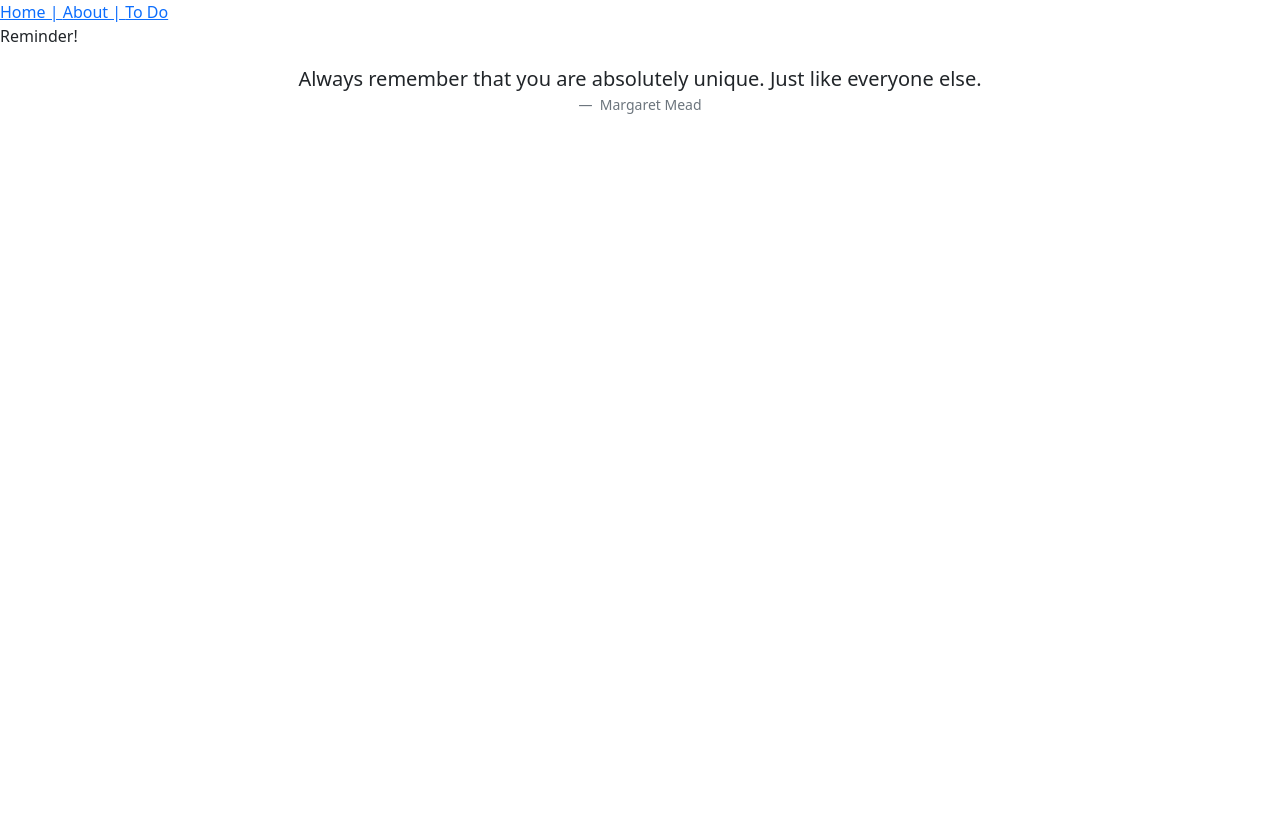
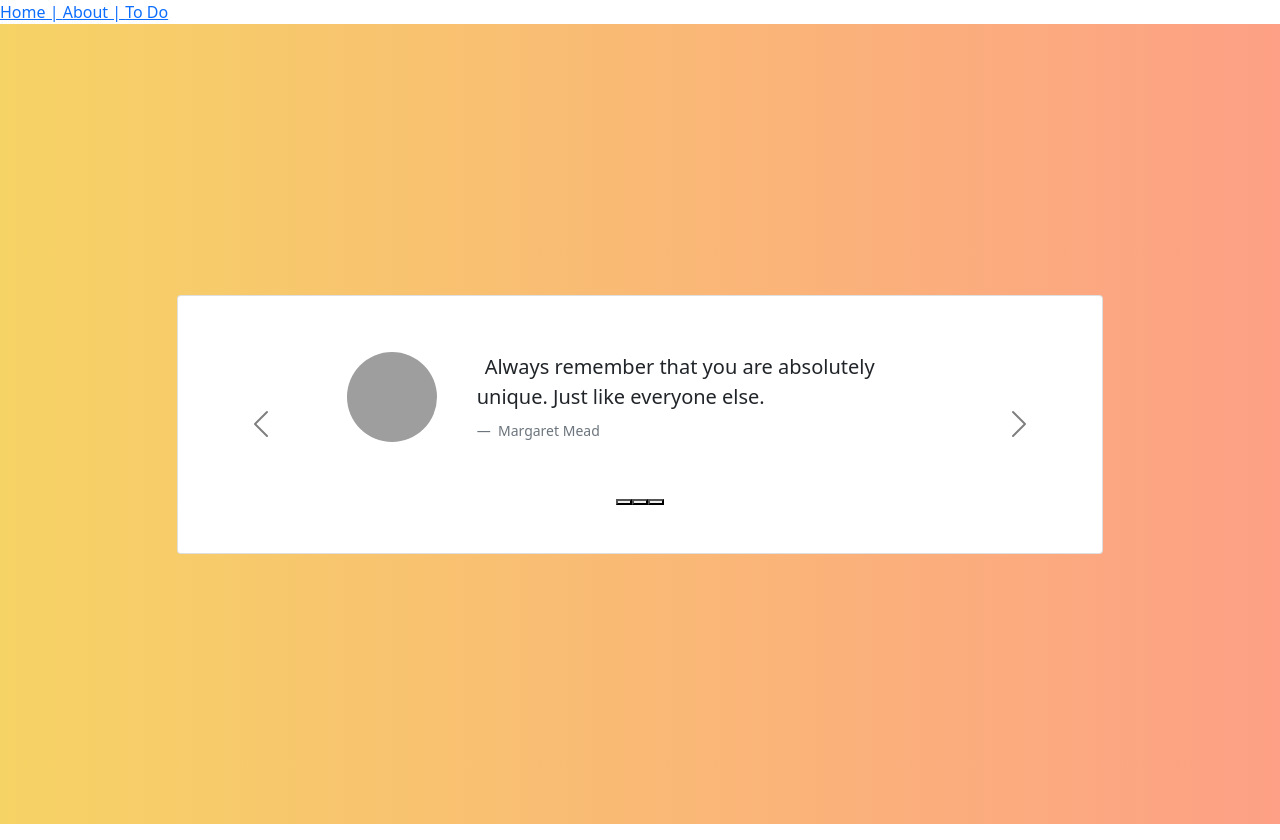
Before and after one commit to jzicc/Routing-Demo-2135-jzc, an Angular app: page / in a window 1280 px wide. Before the commit the page ends 800 px from the top, so only its background shows below. Built offline with nearby package versions, Linux system fonts and the light colour scheme; grey boxes are pictures that could not be loaded.

Commit message:
2 files modified

```diff
--- a/src/app/home/home.component.css
+++ b/src/app/home/home.component.css
@@ -0,0 +1,18 @@
+.gradient-custom {
+  /* fallback for old browsers */
+  background: #f6d365;
+
+  /* Chrome 10-25, Safari 5.1-6 */
+  background: -webkit-linear-gradient(
+    to right,
+    rgba(246, 211, 101, 1),
+    rgba(253, 160, 133, 1)
+  );
+
+  /* W3C, IE 10+/ Edge, Firefox 16+, Chrome 26+, Opera 12+, Safari 7+ */
+  background: linear-gradient(
+    to right,
+    rgba(246, 211, 101, 1),
+    rgba(253, 160, 133, 1)
+  );
+}
--- a/src/app/home/home.component.html
+++ b/src/app/home/home.component.html
@@ -1,12 +1,131 @@
-<p>Reminder!</p>
+<section class="vh-100 gradient-custom">
+  <div class="container py-5 h-100">
+    <div class="row d-flex justify-content-center align-items-center h-100">
+      <div class="col col-xl-10">
+        <div class="card">
+          <div class="card-body py-5">
 
-<figure class="text-center">
-  <blockquote class="blockquote">
+            <!-- Carousel wrapper -->
+            <div id="carouselDarkVariant" class="carousel slide carousel-dark" data-mdb-ride="carousel">
+              <!-- Indicators -->
+              <div class="carousel-indicators mb-0">
+                <button data-mdb-target="#carouselDarkVariant" data-mdb-slide-to="0" class="active"
+                  aria-current="true" aria-label="Slide 1"></button>
+                <button data-mdb-target="#carouselDarkVariant" data-mdb-slide-to="1"
+                  aria-label="Slide 1"></button>
+                <button data-mdb-target="#carouselDarkVariant" data-mdb-slide-to="2"
+                  aria-label="Slide 1"></button>
+              </div>
+
+              <!-- Inner -->
+              <div class="carousel-inner pt-2 pb-5">
+                <!-- Single item -->
+                <div class="carousel-item active">
+                  <div class="row d-flex justify-content-center">
+                    <div class="col-md-8 col-lg-9 col-xl-8">
+                      <div class="d-flex">
+                        <div class="flex-shrink-0">
+                          <img src="https://mdbcdn.b-cdn.net/img/Photos/Avatars/img%20(1).webp"
+                            class="rounded-circle mb-4 mb-lg-0 shadow-2" alt="woman avatar" width="90"
+                            height="90">
+                        </div>
+                        <div class="flex-grow-1 ms-4 ps-3">
+                          <figure>
+                            <blockquote class="blockquote mb-4">
                               <p>
-      Always remember that you are absolutely unique. Just like everyone else.
+                                <i class="fas fa-quote-left fa-lg text-warning me-2"></i>
+                                <span class="font-italic">Always remember that you are absolutely unique. Just like everyone else.</span>
                               </p>
                             </blockquote>
                             <figcaption class="blockquote-footer">
                               Margaret Mead <cite title="Source Title"></cite>
                             </figcaption>
                           </figure>
+                        </div>
+                      </div>
+                    </div>
+                  </div>
+                </div>
+
+                <!-- Single item -->
+                <div class="carousel-item">
+                  <div class="row d-flex justify-content-center">
+                    <div class="col-md-8 col-lg-9 col-xl-8">
+                      <div class="d-flex">
+                        <div class="flex-shrink-0">
+                          <img src="https://mdbcdn.b-cdn.net/img/Photos/Avatars/img%20(2).webp"
+                            class="rounded-circle mb-4 mb-lg-0 shadow-2" alt="woman avatar" width="90"
+                            height="90">
+                        </div>
+                        <div class="flex-grow-1 ms-4 ps-3">
+                          <figure>
+                            <blockquote class="blockquote mb-4">
+                              <p>
+                                <i class="fas fa-quote-left fa-lg text-warning me-2"></i>
+                                <span class="font-italic">Sed ut perspiciatis unde omnis iste natus error sit
+                                  voluptatem accusantium doloremque laudantium, totam rem aperiam, eaque ipsa
+                                  quae ab illo inventore veritatis.</span>
+                              </p>
+                            </blockquote>
+                            <figcaption class="blockquote-footer">
+                              Annie Hall <cite title="Source Title">New York Times</cite>
+                            </figcaption>
+                          </figure>
+                        </div>
+                      </div>
+                    </div>
+                  </div>
+                </div>
+
+                <!-- Single item -->
+                <div class="carousel-item">
+                  <div class="row d-flex justify-content-center">
+                    <div class="col-md-8 col-lg-9 col-xl-8">
+                      <div class="d-flex">
+                        <div class="flex-shrink-0">
+                          <img src="https://mdbcdn.b-cdn.net/img/Photos/Avatars/img%20(9).webp"
+                            class="rounded-circle mb-4 mb-lg-0 shadow-2" alt="woman avatar" width="90"
+                            height="90">
+                        </div>
+                        <div class="flex-grow-1 ms-4 ps-3">
+                          <figure>
+                            <blockquote class="blockquote mb-4">
+                              <p>
+                                <i class="fas fa-quote-left fa-lg text-warning me-2"></i>
+                                <span class="font-italic">At vero eos et accusamus et iusto odio dignissimos
+                                  qui blanditiis praesentium voluptatum deleniti atque corrupti quos dolores
+                                  et quas molestias excepturi sint amet dolore.</span>
+                              </p>
+                            </blockquote>
+                            <figcaption class="blockquote-footer">
+                              Jason More in <cite title="Source Title">Smash Magazine</cite>
+                            </figcaption>
+                          </figure>
+                        </div>
+                      </div>
+                    </div>
+                  </div>
+                </div>
+              </div>
+              <!-- Inner -->
+
+              <!-- Controls -->
+              <button class="carousel-control-prev" type="button" data-mdb-target="#carouselDarkVariant"
+                data-mdb-slide="prev">
+                <span class="carousel-control-prev-icon" aria-hidden="true"></span>
+                <span class="visually-hidden">Previous</span>
+              </button>
+              <button class="carousel-control-next" type="button" data-mdb-target="#carouselDarkVariant"
+                data-mdb-slide="next">
+                <span class="carousel-control-next-icon" aria-hidden="true"></span>
+                <span class="visually-hidden">Next</span>
+              </button>
+            </div>
+            <!-- Carousel wrapper -->
+
+          </div>
+        </div>
+      </div>
+    </div>
+  </div>
+</section>
```
Lines whose indentation alone changed are shown as unchanged.
